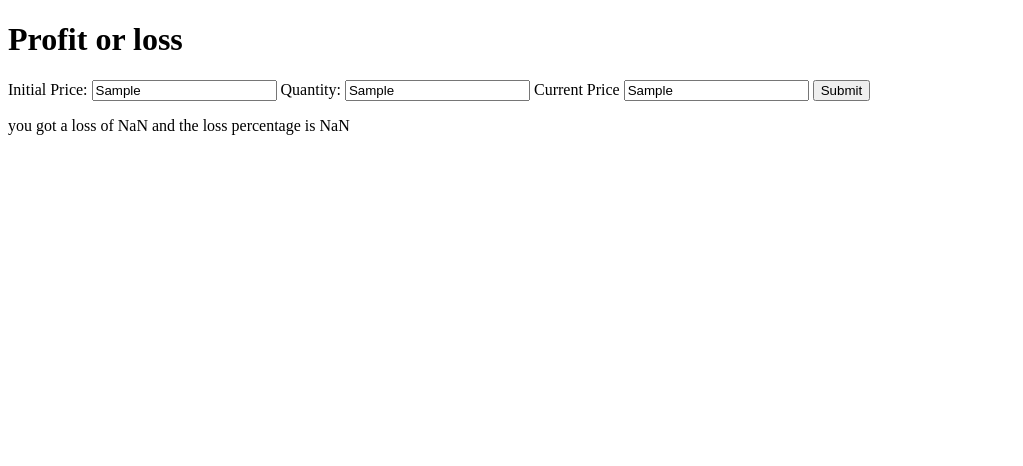
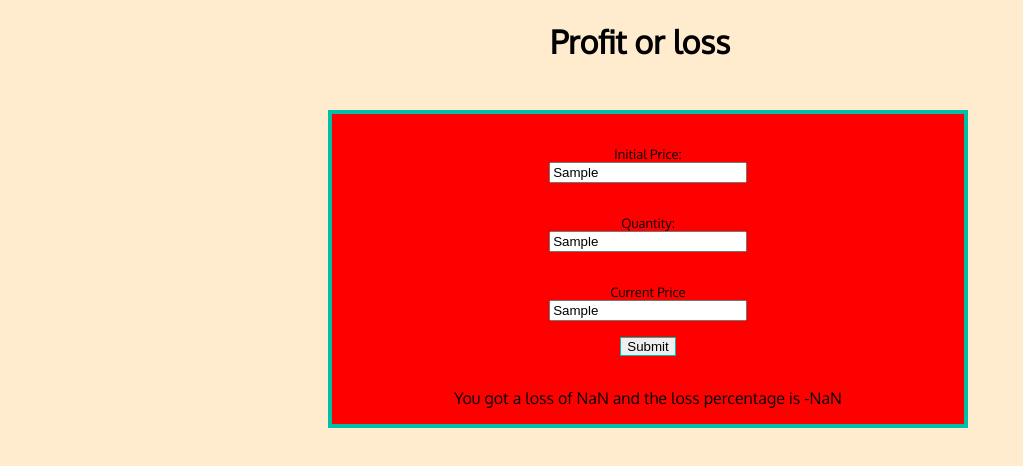
Before and after one commit to htihaS/neoG-profit-or-loss, a plain HTML site: page index.html in a window 1280 px wide. Both pictures are taken after typing "Sample", "Sample", "Sample" into the empty fields and a click on the button "Submit". Shown: the whole page, without its empty margins (0-1023 px from the left). Drawn offline with Linux system fonts and the light colour scheme.

Commit message:
no loss no profit case handled

```diff
--- a/app.js
+++ b/app.js
@@ -4,23 +4,41 @@ var currentprice = document.querySelector(".current-price");
 
 var button = document.querySelector(".submit");
 var output = document.querySelector(".output");
+var container = document.querySelector(".container");
 
 button.addEventListener("click",()=>{
     var initial = Number(initialprice.value);
     var quantity = Number(quantityofstocks.value);
     var current = Number(currentprice.value);
 
-    var differenceinprices = current - initial ;
-    if(differenceinprices>0){
-        var profit= differenceinprices;
-        var profitpercentage = (profit/initial)*100
-        output.innerText = "you got a profit of "+profit*quantity+" and the profit percentage is "+profitpercentage;
-    }else{
-        var loss= differenceinprices*-1;
-        var losspercentage = (loss/initial)*100
-        output.innerText = "you got a loss of "+loss*quantity+" and the loss percentage is "+losspercentage;
+    if(initial<=0 && quantity<=0){
+        container.style.backgroundColor = 'white';
+        output.innerText = "Invalid inputs"
+    }else if(quantity<=0){
+        container.style.backgroundColor = 'white';
+        output.innerText = "Invalid quantity"
+    }else if(initial<=0){
+        container.style.backgroundColor = 'white';
+        output.innerText = "Invalid initial value"
+    }
+    else{
+        var differenceinprices = current - initial ;
+        if(differenceinprices>0){
+            var profit= differenceinprices;
+            var profitpercentage = ((profit/initial)*100).toFixed(2)
+            container.style.backgroundColor = 'green';
+            output.innerText = "You got a profit of "+profit*quantity+" and the profit percentage is "+profitpercentage;
+        }else if(differenceinprices===0){
+            container.style.backgroundColor = 'white';
+            output.innerText = "No profit No loss"
+        }
+        else{
+            var loss= differenceinprices*-1;
+            var losspercentage = ((loss/initial)*100).toFixed(2)
+            container.style.backgroundColor = 'red';
+            output.innerText = "You got a loss of "+loss*quantity+" and the loss percentage is -"+losspercentage;
+        }
     }
 
-    //console.log(initial.value,quantity.value ,current.value);
-    // output.innerText = "anni ochai le";
+
 })
--- a/index.html
+++ b/index.html
@@ -20,8 +20,8 @@
     <input type="text" name="current-price" id="current-price" class="current-price">
 
     <button type="submit" class="submit">Submit</button>
+    <p class="output"></p>
     </div>
-    <p class="output"></p>
 </body>
 <script src="/app.js"></script>
 </html>
--- a/style.css
+++ b/style.css
@@ -0,0 +1,29 @@
+@import url('https://fonts.googleapis.com/css2?family=Oxygen&display=swap');
+.container{
+    display: flex;
+    flex-direction: column;
+    align-items: center;
+    width: 50%;
+    margin: 3rem 20rem;
+    border: 0.3rem solid #00BFA6 ;
+    background-color: white;
+}
+h1{
+    text-align: center;
+}
+body{
+    background-color: blanchedalmond;
+    font-family: 'Oxygen', sans-serif;
+}
+label{
+    padding-top: 2rem;
+    font-size: small;
+}
+input{
+    width: 30%;
+}
+button{
+    margin:1rem;
+    border: 0.1rem solid #00BFA6 ;
+
+}
```
